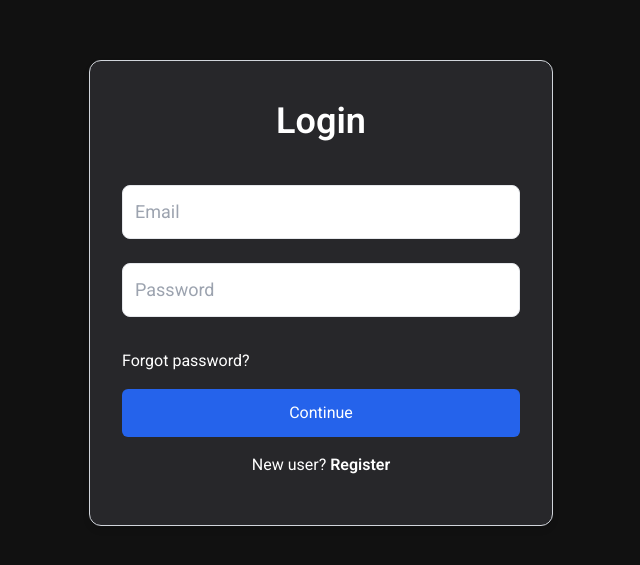
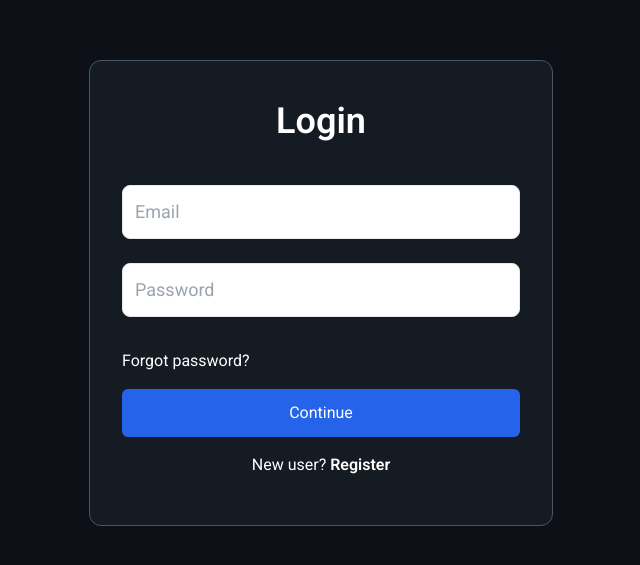
Before and after one commit to ezekuiel100/Video-platform, a React (Vite) app in the folder client/: page /login in a window 1280 px wide. Shown: the part 107-672 px from the top of the page, without its empty margins (319-959 px from the left). Built offline with nearby package versions, Linux system fonts and the light colour scheme; no server answers.

Commit message:
change background color

```diff
--- a/client/src/components/LoginForm.jsx
+++ b/client/src/components/LoginForm.jsx
@@ -6,7 +6,7 @@ function LoginForm({ onSubmit, loginError }) {
   return (
     <form
       onSubmit={onSubmit}
-      className='bg-zinc-800 w-[29rem] flex flex-col gap-2 rounded-xl p-6 px-8 border border-gray-300 drop-shadow-md'
+      className='bg-[#151b23] w-[29rem] flex flex-col gap-2 rounded-xl p-6 px-8 border border-gray-600'
     >
       <h1 className='text-4xl font-semibold my-4 text-center'>Login</h1>
 
--- a/client/src/index.css
+++ b/client/src/index.css
@@ -5,7 +5,7 @@
 @tailwind utilities;
 
 body {
-  background-color: #111111;
+  background-color: #0d1117;
   font-family: 'Roboto', sans-serif;
   color: #fff
 }
```
